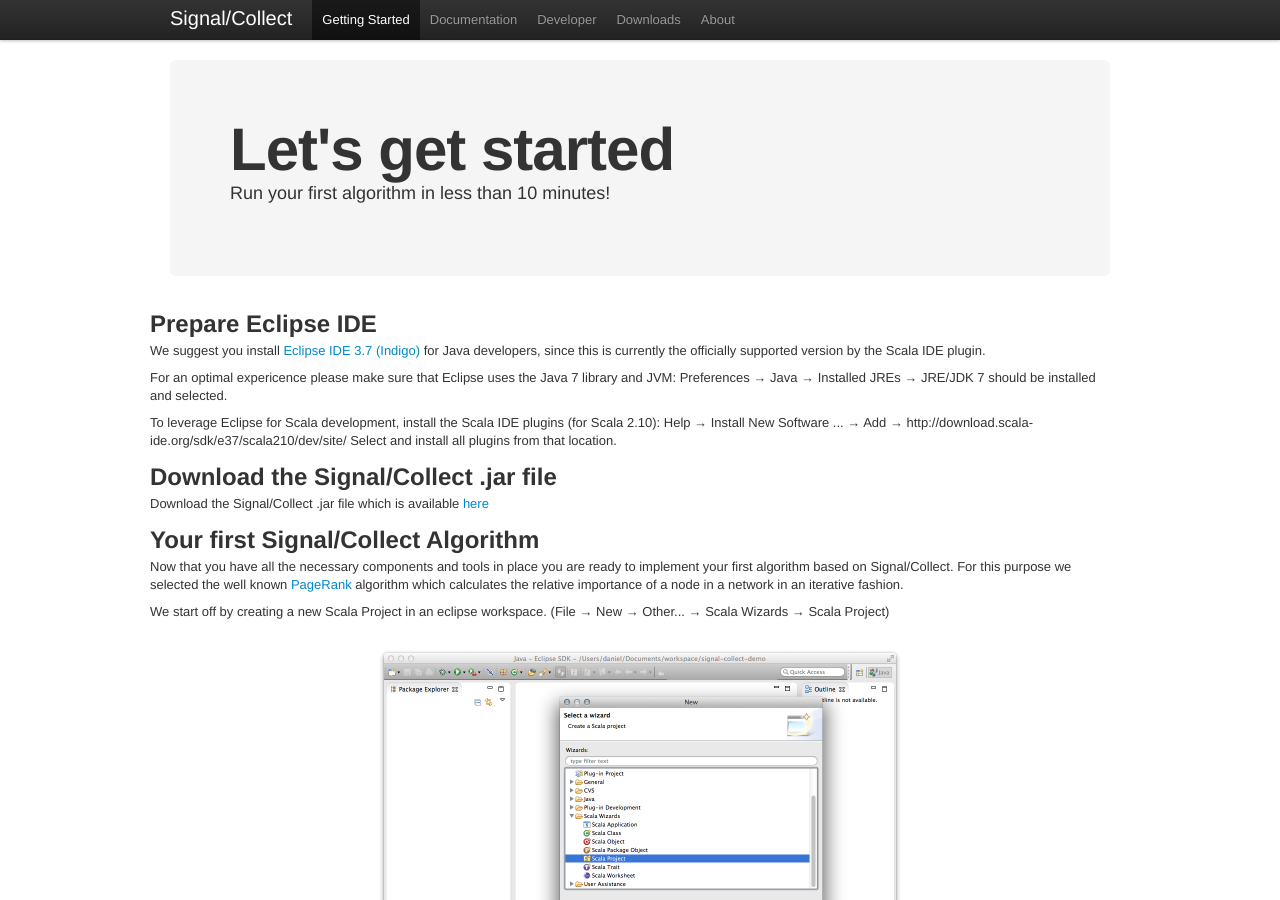
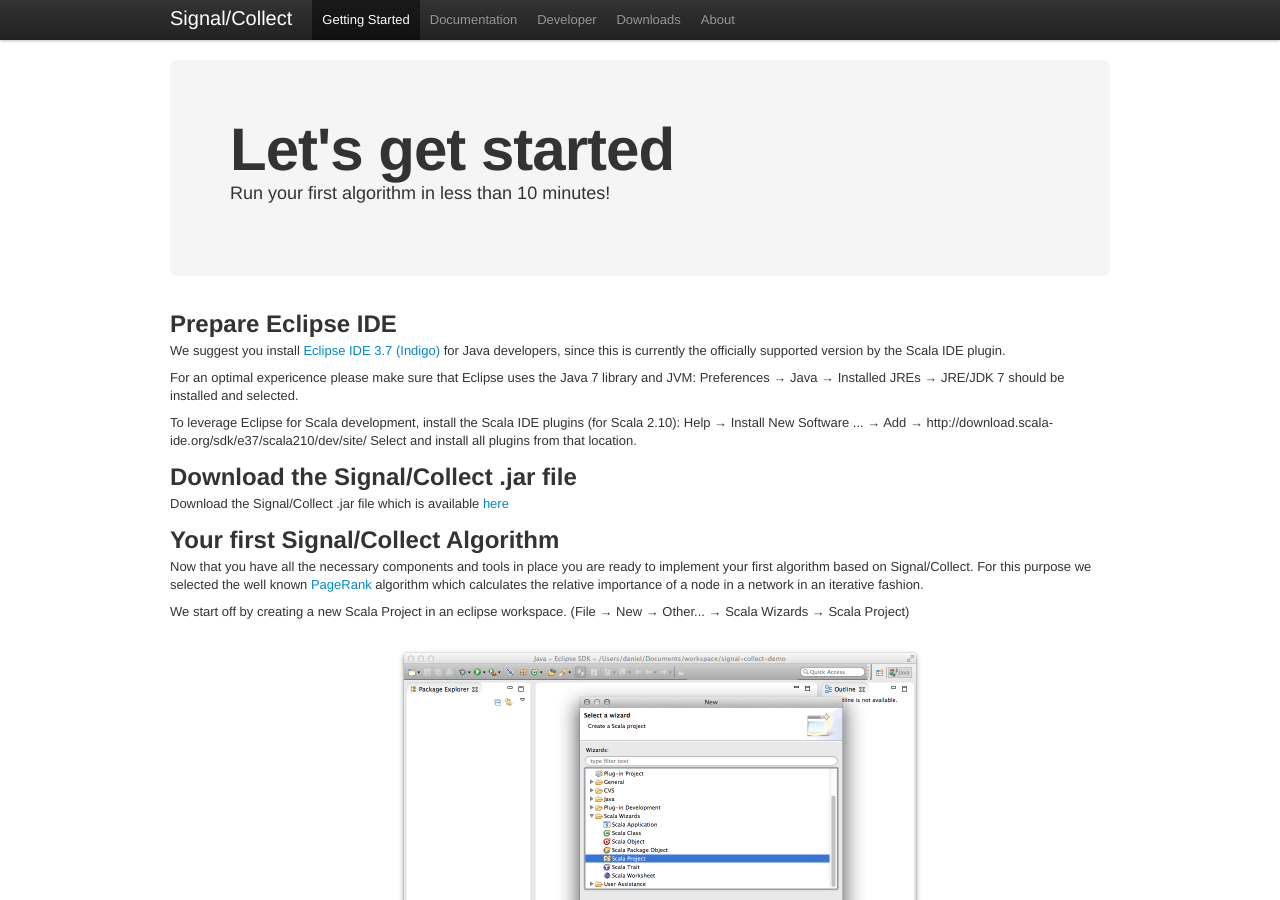
Before and after one commit to uzh/signal-collect, a Jekyll site: the page built from gettingStarted.html, in a window 1280 px wide and 900 px high. Built offline with Jekyll 4.4.1, drawn with Linux system fonts in a browser that asks for light colours; comment, search, counter and statistics services are not loaded.

Commit message:
the same (fixed)

```diff
--- a/gettingStarted.html
+++ b/gettingStarted.html
@@ -8,8 +8,8 @@
   <h1>Let's get started</h1>
   <p>Run your first algorithm in less than 10 minutes!</p>
 </div>
-<div class="row">
-  <!--<div class="span3 bs-docs-sidebar">
+<!--<div class="row">
+  <div class="span3 bs-docs-sidebar">
       <ul class="nav nav-list bs-docs-sidenav">
         <li><a href="#prepare"><i class="icon-chevron-right"></i>Prepare</a></li>
         <li><a href="#download"><i class="icon-chevron-right"></i>Download</a></li>
@@ -149,5 +149,5 @@
       		<li><a href="https://github.com/uzh/signal-collect/blob/master/src/main/scala/com/signalcollect/examples/GameOfLife.scala">Conway's Game of Life</a></li>
       	</ul>
 
- <!-- </div>   -->
-</div>
+ <!-- </div>
+</div>        -->
```
